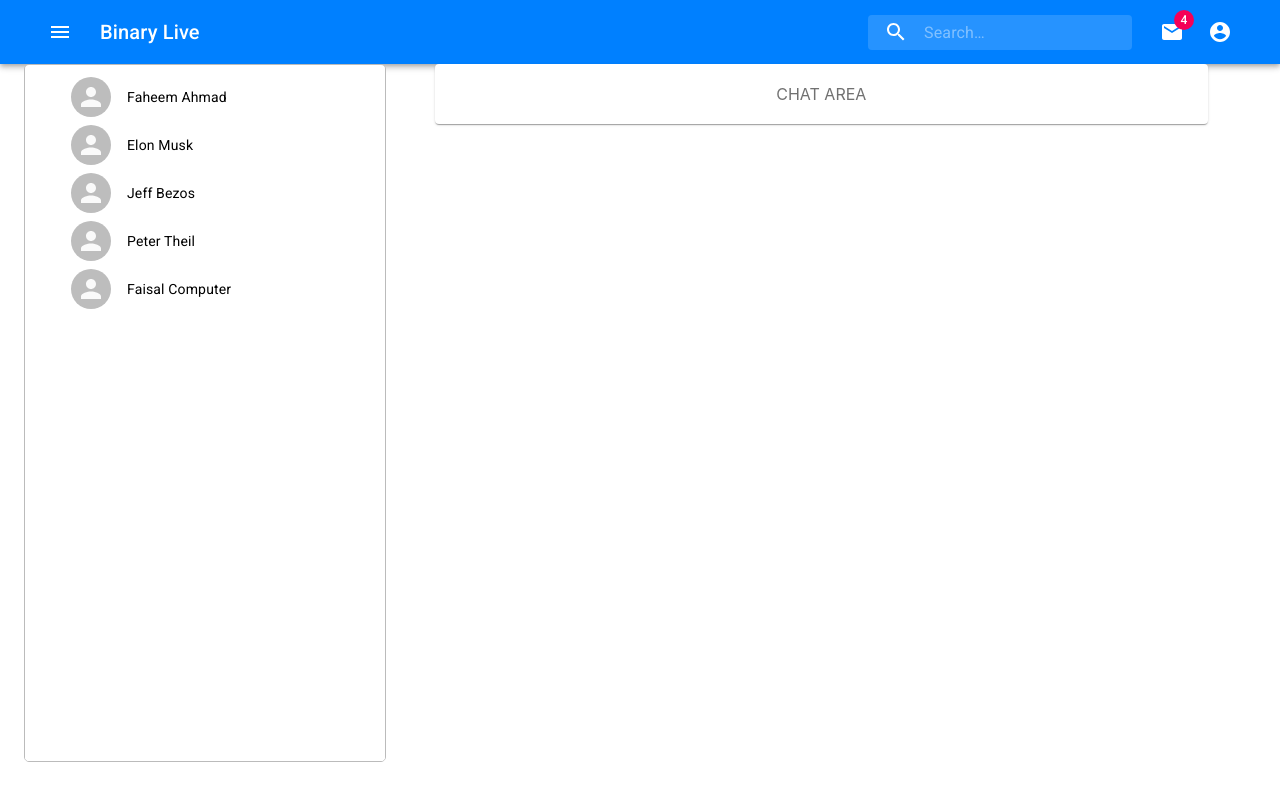
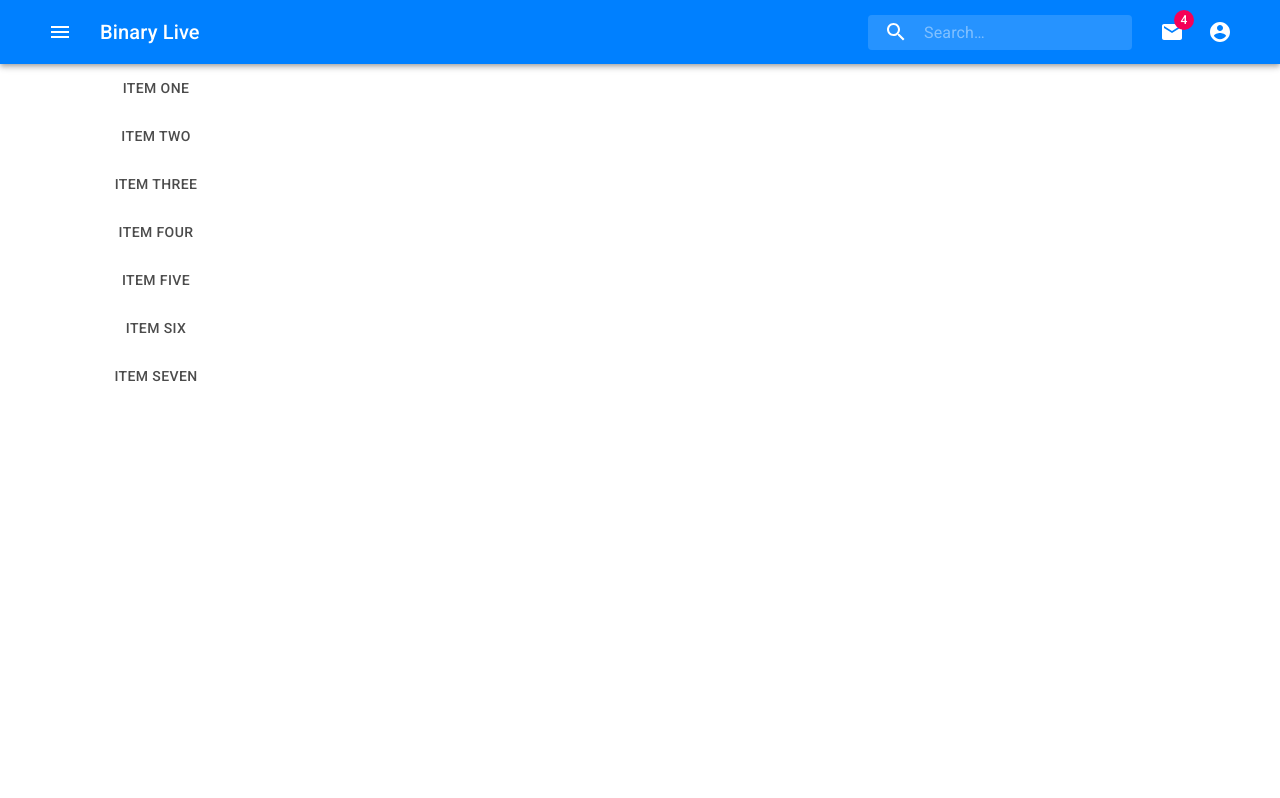
Before and after one commit to rootFaheem/binary-live, a React (Create React App) app in the folder client/: page / in a window 1280 px wide. Built offline with nearby package versions, Linux system fonts and the light colour scheme; no server answers.

Commit message:
veritical listing -> connecting the name to chat

```diff
--- a/client/src/app/user/user.js
+++ b/client/src/app/user/user.js
@@ -1,24 +1,54 @@
 import React, { Component } from "react";
-import OpenSocket from "socket.io-client";
+import PropTypes from "prop-types";
+import { withStyles } from "@material-ui/core/styles";
+import Tabs from "@material-ui/core/Tabs";
+import Tab from "@material-ui/core/Tab";
+import Typography from "@material-ui/core/Typography";
+import Box from "@material-ui/core/Box";
 
-import { withStyles } from "@material-ui/styles";
-import Paper from "@material-ui/core/Paper";
-import Grid from "@material-ui/core/Grid";
+function TabPanel(props) {
+  const { children, value, index, ...other } = props;
 
-import OnlineUserList from "./onlineUserList/onlineUserList";
+  return (
+    <Typography
+      component="div"
+      role="tabpanel"
+      hidden={value !== index}
+      id={`vertical-tabpanel-${index}`}
+      aria-labelledby={`vertical-tab-${index}`}
+      {...other}
+    >
+      <Box p={3}>{children}</Box>
+    </Typography>
+  );
+}
+
+TabPanel.propTypes = {
+  children: PropTypes.node,
+  index: PropTypes.any.isRequired,
+  value: PropTypes.any.isRequired
+};
+
+function a11yProps(index) {
+  return {
+    id: `vertical-tab-${index}`,
+    "aria-controls": `vertical-tabpanel-${index}`
+  };
+}
 
 const styles = theme => ({
   root: {
-    flexGrow: 1
+    flexGrow: 1,
+    backgroundColor: theme.palette.background.paper,
+    display: "flex",
+    height: 224
   },
-  paper: {
-    padding: "20px",
-    textAlign: "center",
-    color: "#717171"
+  tabs: {
+    borderRight: `1px solid ${theme.palette.divider}`
   }
 });
 
-class User extends Component {
+class VerticalTabs extends Component {
   state = {
     users: [
       { name: "Faheem Ahmad", imgURL: "" },
@@ -40,27 +70,117 @@
       }
     ]
   };
+  render() {
+    const classes = this.props;
 
-  componentDidMount = () => {
-    OpenSocket("/");
-  };
-  render() {
-    const { classes } = this.props;
     return (
       <div className={classes.root}>
-        <Grid container spacing={3}>
-          <Grid container item xs={12} spacing={6}>
-            <Grid item xs={4}>
-              <OnlineUserList users={this.state.users}></OnlineUserList>
-            </Grid>
-            <Grid item xs={8}>
-              <Paper className={classes.paper}>CHAT AREA</Paper>
-            </Grid>
-          </Grid>
-        </Grid>
+        <Tabs
+          orientation="vertical"
+          variant="scrollable"
+          value={"Item 1"}
+          onChange
+          aria-label="Vertical tabs example"
+          className={classes.tabs}
+        >
+          <Tab label="Item One" {...a11yProps(0)} />
+          <Tab label="Item Two" {...a11yProps(1)} />
+          <Tab label="Item Three" {...a11yProps(2)} />
+          <Tab label="Item Four" {...a11yProps(3)} />
+          <Tab label="Item Five" {...a11yProps(4)} />
+          <Tab label="Item Six" {...a11yProps(5)} />
+          <Tab label="Item Seven" {...a11yProps(6)} />
+        </Tabs>
+        <TabPanel value={"Item 1"} index={0}>
+          Item One
+        </TabPanel>
+        <TabPanel value={"Item 1"} index={1}>
+          Item Two
+        </TabPanel>
+        <TabPanel value={"Item 1"} index={2}>
+          Item Three
+        </TabPanel>
+        <TabPanel value={"Item 1"} index={3}>
+          Item Four
+        </TabPanel>
+        <TabPanel value={"Item 1"} index={4}>
+          Item Five
+        </TabPanel>
+        <TabPanel value={"Item 1"} index={5}>
+          Item Six
+        </TabPanel>
+        <TabPanel value={"Item 1"} index={6}>
+          Item Seven
+        </TabPanel>
       </div>
     );
   }
 }
+export default withStyles(styles)(VerticalTabs);
 
-export default withStyles(styles)(User);
+// import React, { Component } from "react";
+// import OpenSocket from "socket.io-client";
+
+// import { withStyles } from "@material-ui/styles";
+// import Paper from "@material-ui/core/Paper";
+// import Grid from "@material-ui/core/Grid";
+
+// import OnlineUserList from "./onlineUserList/onlineUserList";
+
+// const styles = theme => ({
+//   root: {
+//     flexGrow: 1
+//   },
+//   paper: {
+//     padding: "20px",
+//     textAlign: "center",
+//     color: "#717171"
+//   }
+// });
+
+// class User extends Component {
+//   state = {
+//     users: [
+//       { name: "Faheem Ahmad", imgURL: "" },
+//       {
+//         name: "Elon Musk",
+//         imgURL: ""
+//       },
+//       {
+//         name: "Jeff Bezos",
+//         imgURL: ""
+//       },
+//       {
+//         name: "Peter Theil",
+//         imgURL: ""
+//       },
+//       {
+//         name: "Faisal Computer",
+//         imgURL: ""
+//       }
+//     ]
+//   };
+
+//   componentDidMount = () => {
+//     OpenSocket("/");
+//   };
+//   render() {
+//     const { classes } = this.props;
+//     return (
+//       <div className={classes.root}>
+//         <Grid container spacing={3}>
+//           <Grid container item xs={12} spacing={6}>
+//             <Grid item xs={4}>
+//               <OnlineUserList users={this.state.users}></OnlineUserList>
+//             </Grid>
+//             <Grid item xs={8}>
+//               <Paper className={classes.paper}>CHAT AREA</Paper>
+//             </Grid>
+//           </Grid>
+//         </Grid>
+//       </div>
+//     );
+//   }
+// }
+
+// export default withStyles(styles)(User);
```
